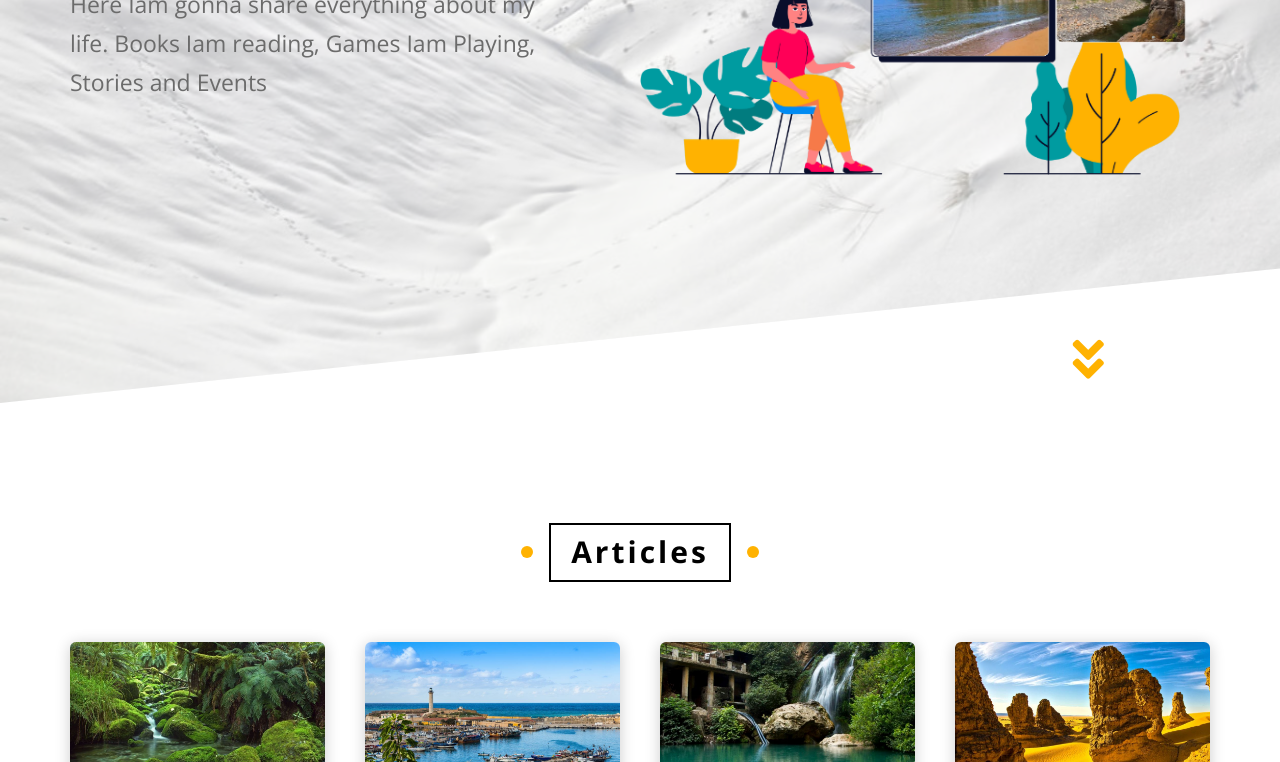
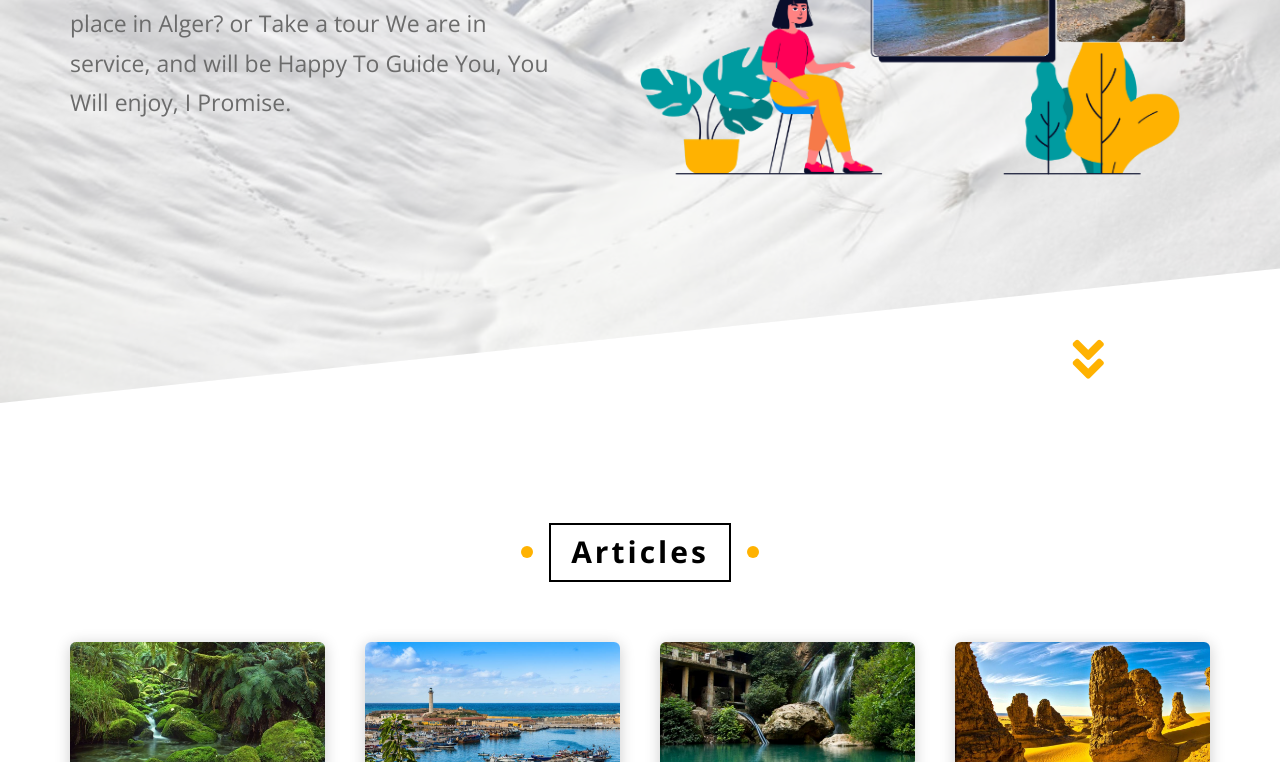
Before and after one commit to khaoulagk/Template-3-new, a plain HTML site: page index.html in a window 1280 px wide. Shown: the part 357-1119 px from the top of the page. Drawn offline with nearby package versions, Linux system fonts and the light colour scheme; files whose address does not match are found by name.

Commit message:
Update index.html

```diff
--- a/index.html
+++ b/index.html
@@ -72,9 +72,7 @@
         <div class="container">
             <div class="text">
                 <h1>Welcome, To Our <span>Company</span></h1>
-                <p>Here Iam gonna share everything about my life.
-                    Books Iam reading, Games Iam Playing, Stories and
-                    Events</p>
+                <p>If You Wont To Watch The Most Beautiful place in Alger? or Take a tour We are in service, and will be Happy To Guide You, You Will enjoy, I Promise.</p>
             </div>
             <div class="image">
                 <img src="imgs/img-1.png" alt="">
```
